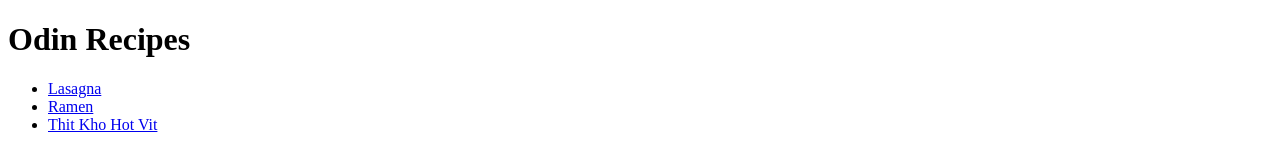
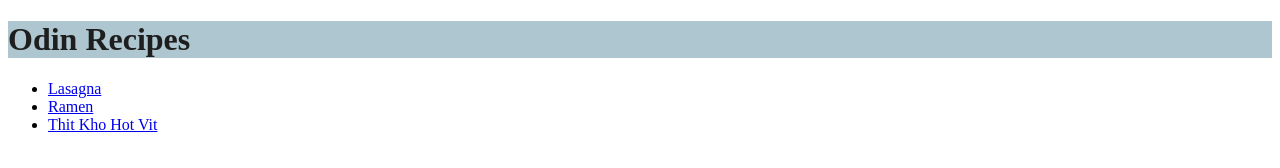
Before and after one commit to Affirdavit/odin-recipes, a plain HTML site: page index.html in a window 1280 px wide. Drawn offline with Linux system fonts and the light colour scheme.

Commit message:
Added h1 style

```diff
--- a/index.html
+++ b/index.html
@@ -3,6 +3,7 @@
     <head>
         <meta charset="UTF-8">
         <title>Odin - Food Recipe</title>
+        <link rel="stylesheet" href="style.css">
     </head>
     <body>
         <h1>Odin Recipes</h1>
--- a/style.css
+++ b/style.css
@@ -0,0 +1,4 @@
+h1 {
+    background-color: #aec6cf;
+    color: #1e1e1e;
+}
```
